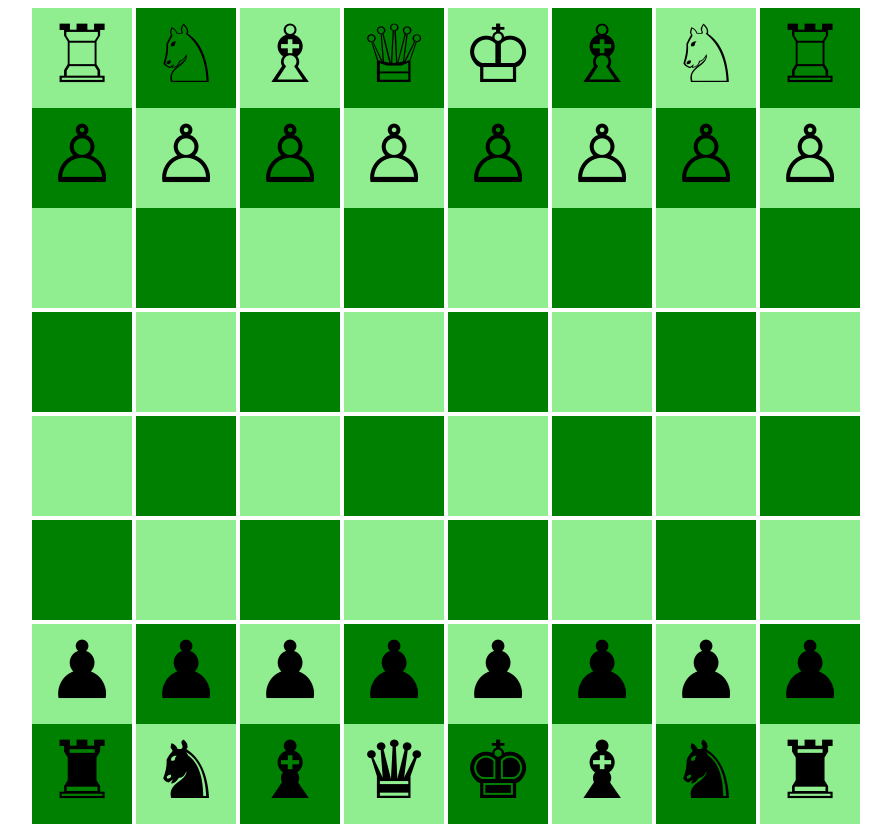
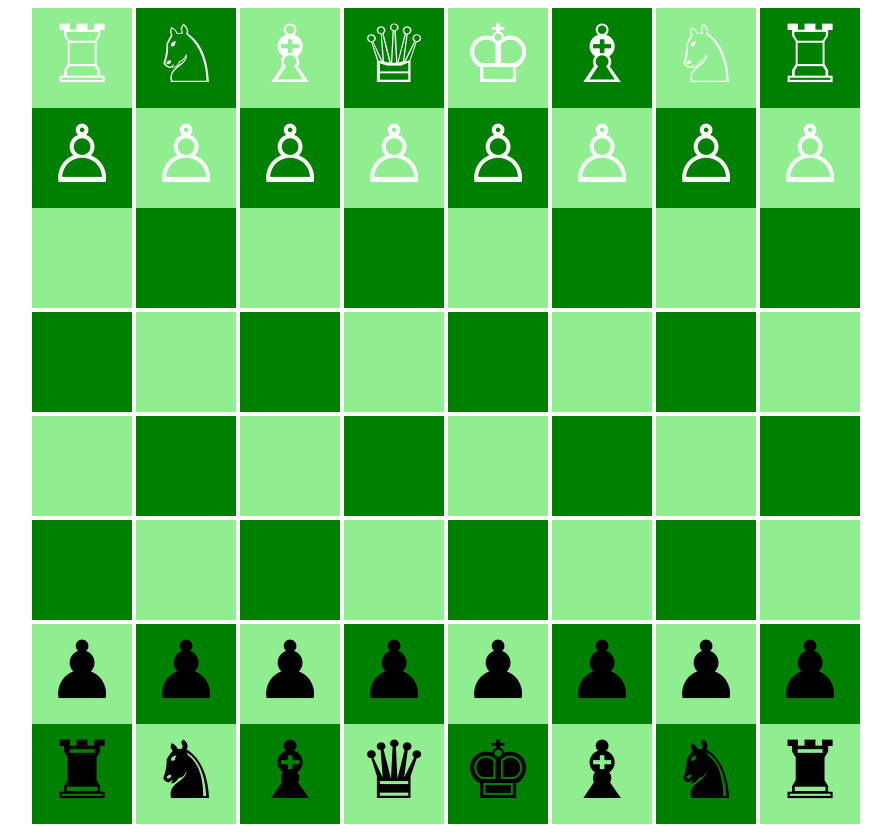
Before and after one commit to suhaibajaz05/Assignment-CSS-01, a plain HTML site: page index.html in a window 1280 px wide. Shown: the whole page, without its empty margins (194-1085 px from the left). Drawn offline with Linux system fonts and the light colour scheme.

Commit message:
Update style.css

```diff
--- a/style.css
+++ b/style.css
@@ -15,3 +15,7 @@
     font-size: 80px;
     text-align: center;
 }
+
+.white{
+    color: white;
+}
```
